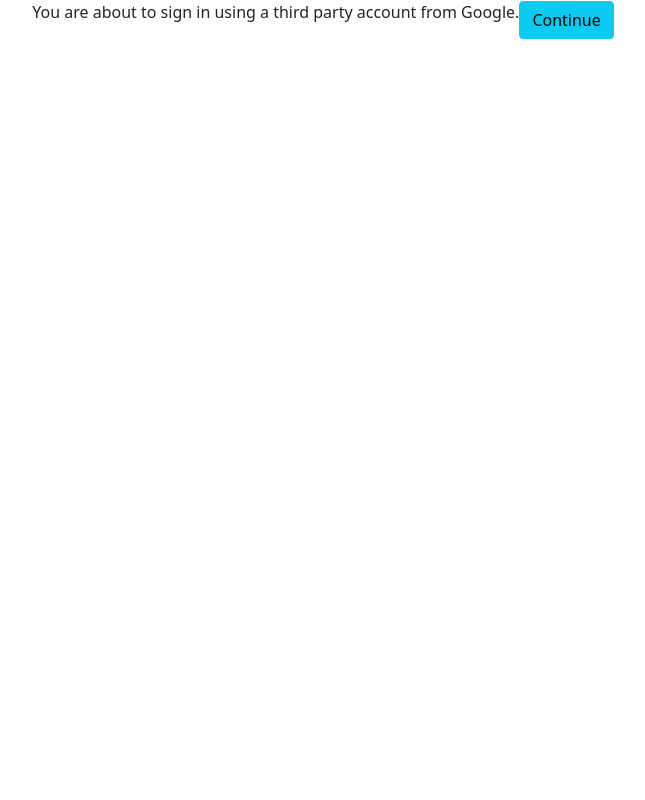
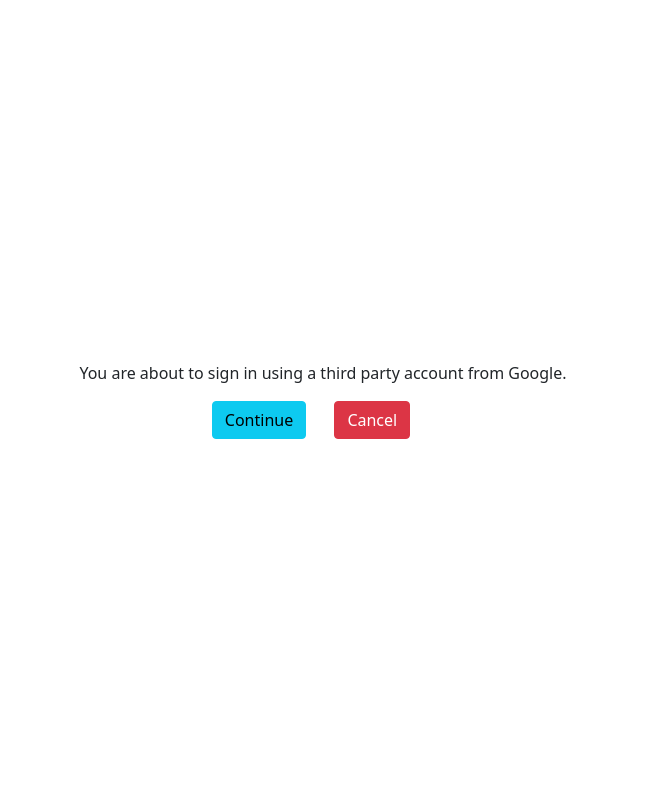
Before and after one commit to Jayson7/djaango-Auths, a Django app: page /social/google/login/ in a window 1280 px wide. Shown: the whole page, without its empty margins (317-962 px from the left). Run offline with Django 4.2, Linux system fonts and the light colour scheme.

Commit message:
google login page customization

```diff
--- a/authenticator/Templates/socialaccount/login.html
+++ b/authenticator/Templates/socialaccount/login.html
@@ -12,7 +12,7 @@
     <title>Document</title>
 </head>
 
-<body class="d-flex align-items-center justify-content-center">
+<body>
     {% load i18n %} {% block content %}
     <p>
         {% blocktrans with provider.name as provider %}You are about to sign in using a third party account from {{ provider }}.{% endblocktrans %}
@@ -21,8 +21,24 @@
     <form method="post">
         {% csrf_token %}
         <button class="btn btn-info" type="submit">{% trans "Continue" %}</button>
+        <button class="btn btn-danger mx-4">
+        <a class="text-decoration-none text-white" href="{% url 'login' %}">
+          Cancel
+        </a>
+      </button>
     </form>
     {% endblock %}
 </body>
 
+<style>
+    body {
+        width: 100vw;
+        height: 100vh;
+        display: flex;
+        flex-direction: column;
+        justify-content: center;
+        align-items: center;
+    }
+</style>
+
 </html>
```
Also changed, not shown: authenticator/db.sqlite3.
